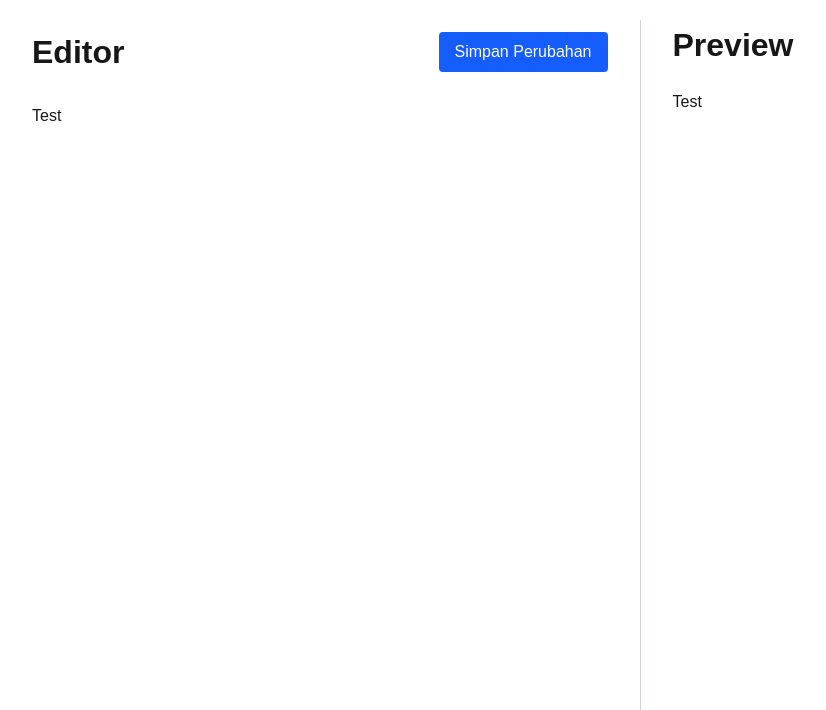
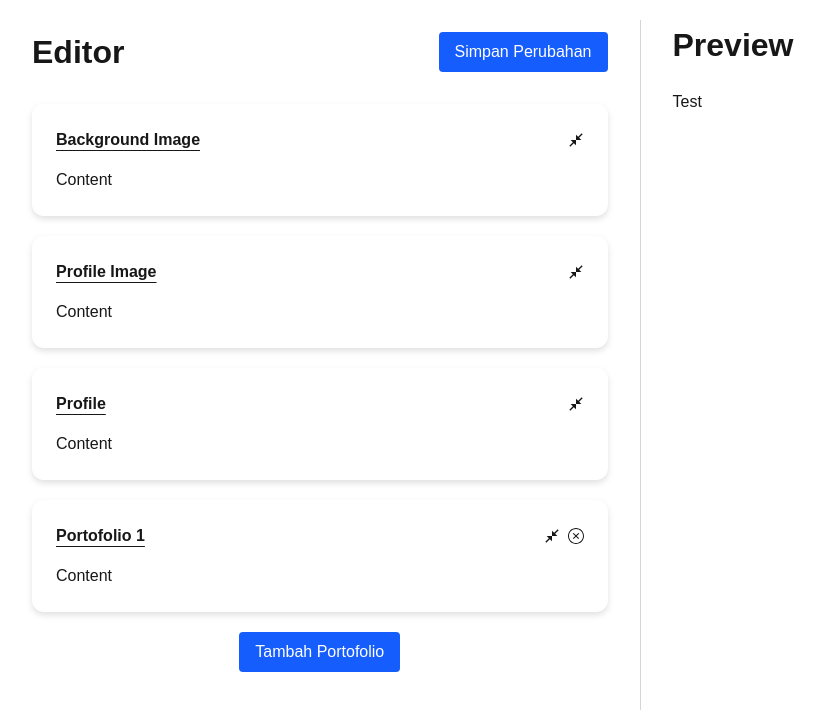
Before and after one commit to kevinromario/ms-fe, a Next.js app: page /edit in a window 1280 px wide. Shown: the top 710 px of the page, without its empty margins (0-826 px from the left). Built offline with nearby package versions, Linux system fonts and the light colour scheme.

Commit message:
feat: [fe] create Card component

```diff
--- /dev/null
+++ b/src/app/edit/Editor.tsx
@@ -0,0 +1,28 @@
+import Button from "src/components/Button";
+import Card from "src/components/Card";
+import Section from "src/components/Section";
+
+export default function Editor() {
+  const renderEditorAction = () => {
+    return (
+      <div className="flex justify-between gap-2">
+        <Button text="Simpan Perubahan" />
+      </div>
+    );
+  };
+  return (
+    <Section title="Editor" action={renderEditorAction()}>
+      <div className="flex flex-col gap-5">
+        <Card title="Background Image">Content</Card>
+        <Card title="Profile Image">Content</Card>
+        <Card title="Profile">Content</Card>
+        <Card title="Portofolio 1" deletable>
+          Content
+        </Card>
+        <div className="flex flex-col items-center">
+          <Button text="Tambah Portofolio" />
+        </div>
+      </div>
+    </Section>
+  );
+}
--- a/src/app/edit/page.tsx
+++ b/src/app/edit/page.tsx
@@ -1,25 +1,16 @@
 "use client";
 
-import Button from "src/components/Button";
 import Section from "src/components/Section";
 import { backgroundColor } from "src/constants";
+import Editor from "./Editor";
 
 export default function EditPage() {
-  const renderEditorAction = () => {
-    return (
-      <div className="flex justify-between gap-2">
-        <Button text="Simpan Perubahan" />
-      </div>
-    );
-  };
   return (
     <div
       className={`flex flex-col min-h-screen bg-[${backgroundColor}] md:flex-row`}
     >
-      <Section title="Editor" action={renderEditorAction()}>
-        Test
-      </Section>
-      <div className="w-px my-5 bg-gray-300 "></div>
+      <Editor />
+      <div className="hidden md:block md:w-px md:my-5 md:bg-gray-300" />
       <Section title="Preview">Test</Section>
     </div>
   );
--- /dev/null
+++ b/src/components/Card.tsx
@@ -0,0 +1,47 @@
+import { ReactNode, useEffect, useRef, useState } from "react";
+import { MdCloseFullscreen, MdOpenInFull } from "react-icons/md";
+import { SlClose } from "react-icons/sl";
+import { textUnderlineBase } from "src/styles/typography";
+
+type CardProps = {
+  deletable?: boolean;
+  handleDelete?: () => void;
+  title: string;
+  children: ReactNode;
+};
+
+export default function Card(props: CardProps) {
+  const [isOpen, setIsOpen] = useState(true);
+  const contentRef = useRef<HTMLDivElement>(null);
+  const [maxHeight, setMaxHeight] = useState("0px");
+
+  useEffect(() => {
+    if (contentRef.current) {
+      setMaxHeight(isOpen ? `${contentRef.current.scrollHeight}px` : "0px");
+    }
+  }, [isOpen]);
+
+  return (
+    <div className="bg-white p-6 drop-shadow-md rounded-xl flex flex-col gap-4">
+      <div className="flex justify-between items-center">
+        <span className={textUnderlineBase}>{props.title}</span>
+        <div className="flex gap-2 ">
+          <div
+            className="cursor-pointer"
+            onClick={() => setIsOpen((prev) => !prev)}
+          >
+            {isOpen ? <MdCloseFullscreen /> : <MdOpenInFull />}
+          </div>
+          {props.deletable && <SlClose className="cursor-pointer" />}
+        </div>
+      </div>
+      <div
+        ref={contentRef}
+        className="overflow-hidden transition-all duration-300 ease-in-out"
+        style={{ maxHeight }}
+      >
+        {props.children}
+      </div>
+    </div>
+  );
+}
--- a/src/styles/typography.ts
+++ b/src/styles/typography.ts
@@ -1,3 +1,5 @@
 export const textParagraph = "text-sm sm:text-base 3xl:text-2xl";
 export const textButton = "text-sm sm:text-base 3xl:text-xl";
 export const textH1 = "text-[2rem] font-bold leading-[1.625rem] 3xl:text-5xl";
+export const textUnderlineBase =
+  "font-semibold text-base underline underline-offset-5 leading-6 3xl:text-2xl";
```
Also changed, not shown: package.json (+6 -5 lines), 1 other file (tests, documents, lock files or other folders).
